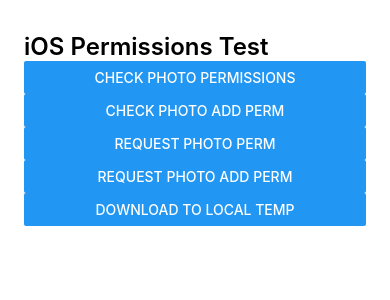
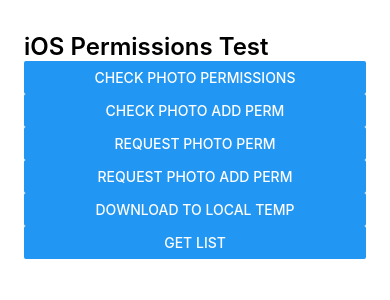
Before and after one commit to codetricity/react-native-ios-permissions, a React Native app: screen / in a window 390 px wide. Shown: the top 300 px of the page. Built offline with nearby package versions, Linux system fonts and the light colour scheme.

Commit message:
get files working

```diff
--- a/App.tsx
+++ b/App.tsx
@@ -48,6 +48,15 @@
           .catch(err => console.log(err))
   }
 
+  const getFromCameraRoll = () => {
+        CameraRoll.getPhotos({first: 10} )
+          .then(res => {
+            console.log(res.edges);
+            // console.log(res);
+          })
+          .catch(err => console.log(err))
+  }
+
   const checkPerm = (permName: Permission ) => {
     RNPermissions.check(permName).then((status) => {
       console.log( permName, status);
@@ -93,6 +102,7 @@
         <Button onPress={requestPhotoAddOnly} title='request photo add perm' />
         <Button  onPress={handleDownload} title='download to local temp' />
         {/* <Button  onPress={saveToCameraRoll} title='save ' /> */}
+        <Button onPress={getFromCameraRoll} title='get list' />
 
         <Text>{permMessage}</Text>
 
```
